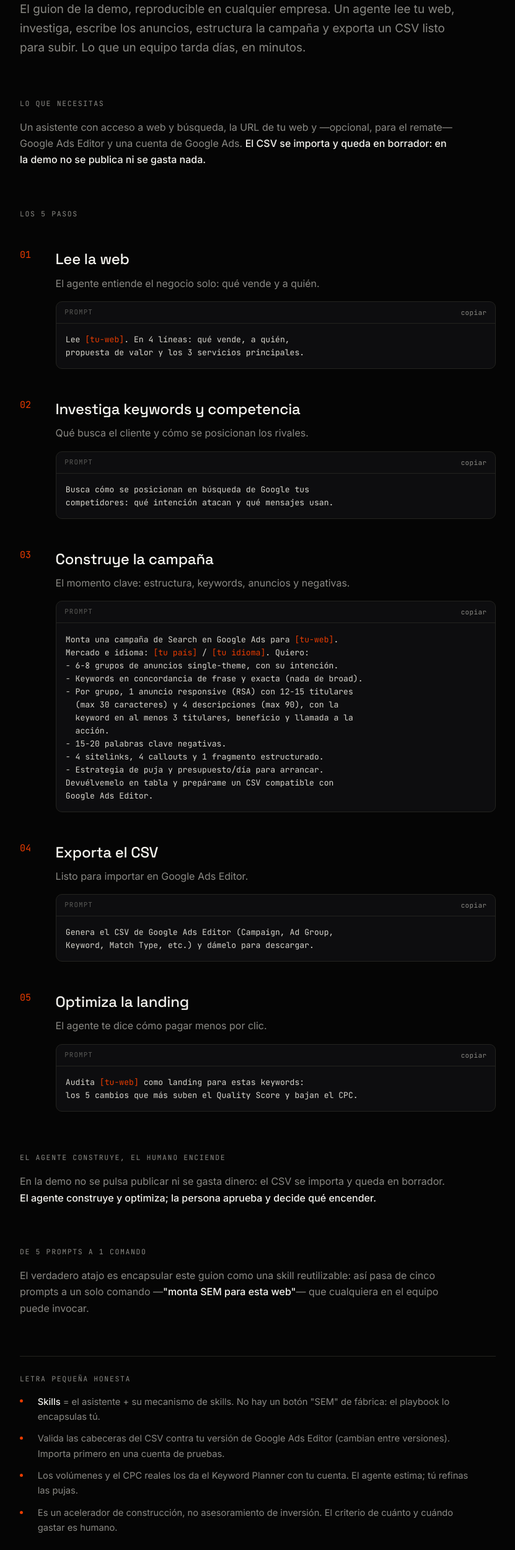
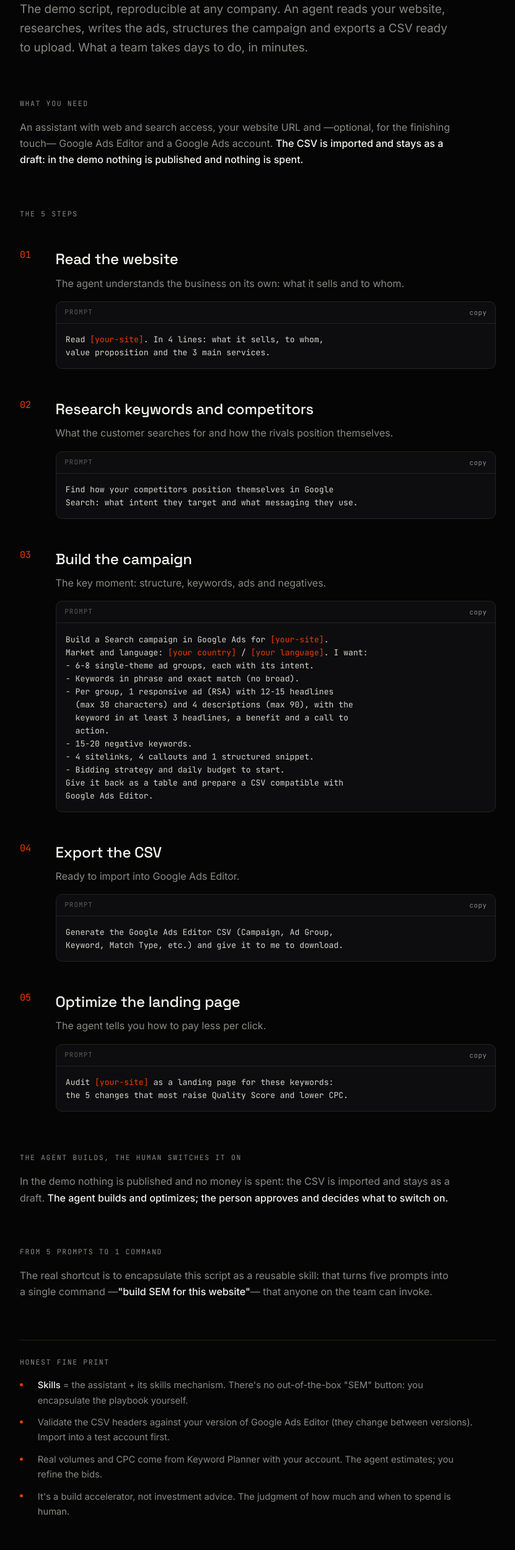
Before and after one commit to mchuecaw/enterprise-os-deck, a plain HTML site: page guide-how-its-done.html in a window 1280 px wide. Shown: the part 300-2800 px from the top of the page at 62% size, without its empty margins (224-1055 px from the left). Drawn offline with Linux system fonts and the light colour scheme.

Commit message:
Translate everything to English (deck Demo act + full guide)
- Translate Act VI / Live Demo slides (20-22) and embedded guide slide to English
- Fully translate the how-to guide; rename guia-sem-como-se-hace.html -> guide-how-its-done.html
- Update all references; match the English website

```diff
--- a/guia-sem-como-se-hace.html
+++ b/guide-how-its-done.html
@@ -1,10 +1,10 @@
 <!DOCTYPE html>
-<html lang="es">
+<html lang="en">
 <head>
 <meta charset="UTF-8">
 <meta name="viewport" content="width=device-width, initial-scale=1.0">
 <meta name="theme-color" content="#050505">
-<title>Cómo se hace — SEM con un agente, paso a paso</title>
+<title>How it's done — SEM with an agent, step by step</title>
 <link rel="preconnect" href="https://fonts.googleapis.com">
 <link rel="preconnect" href="https://fonts.gstatic.com" crossorigin>
 <link href="https://fonts.googleapis.com/css2?family=Space+Grotesk:wght@400;500;600;700&family=Inter:wght@400;500&family=JetBrains+Mono:wght@400;500&display=swap" rel="stylesheet">
@@ -85,27 +85,27 @@ a{color:var(--accent)}
 
   <div class="signal" aria-hidden="true"><span class="signal__pulse"></span></div>
 
-  <span class="eyebrow">cómo se hace</span>
-  <h1>SEM con un agente, paso a paso.</h1>
-  <p class="lead">El guion de la demo, reproducible en cualquier empresa. Un agente lee tu web, investiga, escribe los anuncios, estructura la campaña y exporta un CSV listo para subir. Lo que un equipo tarda días, en minutos.</p>
+  <span class="eyebrow">how it's done</span>
+  <h1>SEM with an agent, step by step.</h1>
+  <p class="lead">The demo script, reproducible at any company. An agent reads your website, researches, writes the ads, structures the campaign and exports a CSV ready to upload. What a team takes days to do, in minutes.</p>
 
   <div class="block">
-    <div class="block__label">Lo que necesitas</div>
-    <p>Un asistente con acceso a web y búsqueda, la URL de tu web y —opcional, para el remate— Google Ads Editor y una cuenta de Google Ads. <b>El CSV se importa y queda en borrador: en la demo no se publica ni se gasta nada.</b></p>
+    <div class="block__label">What you need</div>
+    <p>An assistant with web and search access, your website URL and —optional, for the finishing touch— Google Ads Editor and a Google Ads account. <b>The CSV is imported and stays as a draft: in the demo nothing is published and nothing is spent.</b></p>
   </div>
 
   <div class="block">
-    <div class="block__label">Los 5 pasos</div>
+    <div class="block__label">The 5 steps</div>
 
     <div class="step">
       <div class="step__n">01</div>
       <div>
-        <div class="step__t">Lee la web</div>
-        <div class="step__d">El agente entiende el negocio solo: qué vende y a quién.</div>
+        <div class="step__t">Read the website</div>
+        <div class="step__d">The agent understands the business on its own: what it sells and to whom.</div>
         <div class="prompt">
-          <div class="prompt__bar"><span class="prompt__tag">prompt</span><button class="prompt__copy" data-copy>copiar</button></div>
-          <pre>Lee <span class="ph">[tu-web]</span>. En 4 líneas: qué vende, a quién,
-propuesta de valor y los 3 servicios principales.</pre>
+          <div class="prompt__bar"><span class="prompt__tag">prompt</span><button class="prompt__copy" data-copy>copy</button></div>
+          <pre>Read <span class="ph">[your-site]</span>. In 4 lines: what it sells, to whom,
+value proposition and the 3 main services.</pre>
         </div>
       </div>
     </div>
@@ -113,12 +113,12 @@ propuesta de valor y los 3 servicios principales.</pre>
     <div class="step">
       <div class="step__n">02</div>
       <div>
-        <div class="step__t">Investiga keywords y competencia</div>
-        <div class="step__d">Qué busca el cliente y cómo se posicionan los rivales.</div>
+        <div class="step__t">Research keywords and competitors</div>
+        <div class="step__d">What the customer searches for and how the rivals position themselves.</div>
         <div class="prompt">
-          <div class="prompt__bar"><span class="prompt__tag">prompt</span><button class="prompt__copy" data-copy>copiar</button></div>
-          <pre>Busca cómo se posicionan en búsqueda de Google tus
-competidores: qué intención atacan y qué mensajes usan.</pre>
+          <div class="prompt__bar"><span class="prompt__tag">prompt</span><button class="prompt__copy" data-copy>copy</button></div>
+          <pre>Find how your competitors position themselves in Google
+Search: what intent they target and what messaging they use.</pre>
         </div>
       </div>
     </div>
@@ -126,22 +126,22 @@ competidores: qué intención atacan y qué mensajes usan.</pre>
     <div class="step">
       <div class="step__n">03</div>
       <div>
-        <div class="step__t">Construye la campaña</div>
-        <div class="step__d">El momento clave: estructura, keywords, anuncios y negativas.</div>
+        <div class="step__t">Build the campaign</div>
+        <div class="step__d">The key moment: structure, keywords, ads and negatives.</div>
         <div class="prompt">
-          <div class="prompt__bar"><span class="prompt__tag">prompt</span><button class="prompt__copy" data-copy>copiar</button></div>
-          <pre>Monta una campaña de Search en Google Ads para <span class="ph">[tu-web]</span>.
-Mercado e idioma: <span class="ph">[tu país]</span> / <span class="ph">[tu idioma]</span>. Quiero:
-- 6-8 grupos de anuncios single-theme, con su intención.
-- Keywords en concordancia de frase y exacta (nada de broad).
-- Por grupo, 1 anuncio responsive (RSA) con 12-15 titulares
-  (max 30 caracteres) y 4 descripciones (max 90), con la
-  keyword en al menos 3 titulares, beneficio y llamada a la
-  acción.
-- 15-20 palabras clave negativas.
-- 4 sitelinks, 4 callouts y 1 fragmento estructurado.
-- Estrategia de puja y presupuesto/día para arrancar.
-Devuélvemelo en tabla y prepárame un CSV compatible con
+          <div class="prompt__bar"><span class="prompt__tag">prompt</span><button class="prompt__copy" data-copy>copy</button></div>
+          <pre>Build a Search campaign in Google Ads for <span class="ph">[your-site]</span>.
+Market and language: <span class="ph">[your country]</span> / <span class="ph">[your language]</span>. I want:
+- 6-8 single-theme ad groups, each with its intent.
+- Keywords in phrase and exact match (no broad).
+- Per group, 1 responsive ad (RSA) with 12-15 headlines
+  (max 30 characters) and 4 descriptions (max 90), with the
+  keyword in at least 3 headlines, a benefit and a call to
+  action.
+- 15-20 negative keywords.
+- 4 sitelinks, 4 callouts and 1 structured snippet.
+- Bidding strategy and daily budget to start.
+Give it back as a table and prepare a CSV compatible with
 Google Ads Editor.</pre>
         </div>
       </div>
@@ -150,12 +150,12 @@ Google Ads Editor.</pre>
     <div class="step">
       <div class="step__n">04</div>
       <div>
-        <div class="step__t">Exporta el CSV</div>
-        <div class="step__d">Listo para importar en Google Ads Editor.</div>
+        <div class="step__t">Export the CSV</div>
+        <div class="step__d">Ready to import into Google Ads Editor.</div>
         <div class="prompt">
-          <div class="prompt__bar"><span class="prompt__tag">prompt</span><button class="prompt__copy" data-copy>copiar</button></div>
-          <pre>Genera el CSV de Google Ads Editor (Campaign, Ad Group,
-Keyword, Match Type, etc.) y dámelo para descargar.</pre>
+          <div class="prompt__bar"><span class="prompt__tag">prompt</span><button class="prompt__copy" data-copy>copy</button></div>
+          <pre>Generate the Google Ads Editor CSV (Campaign, Ad Group,
+Keyword, Match Type, etc.) and give it to me to download.</pre>
         </div>
       </div>
     </div>
@@ -163,40 +163,40 @@ Keyword, Match Type, etc.) y dámelo para descargar.</pre>
     <div class="step">
       <div class="step__n">05</div>
       <div>
-        <div class="step__t">Optimiza la landing</div>
-        <div class="step__d">El agente te dice cómo pagar menos por clic.</div>
+        <div class="step__t">Optimize the landing page</div>
+        <div class="step__d">The agent tells you how to pay less per click.</div>
         <div class="prompt">
-          <div class="prompt__bar"><span class="prompt__tag">prompt</span><button class="prompt__copy" data-copy>copiar</button></div>
-          <pre>Audita <span class="ph">[tu-web]</span> como landing para estas keywords:
-los 5 cambios que más suben el Quality Score y bajan el CPC.</pre>
+          <div class="prompt__bar"><span class="prompt__tag">prompt</span><button class="prompt__copy" data-copy>copy</button></div>
+          <pre>Audit <span class="ph">[your-site]</span> as a landing page for these keywords:
+the 5 changes that most raise Quality Score and lower CPC.</pre>
         </div>
       </div>
     </div>
   </div>
 
   <div class="block">
-    <div class="block__label">El agente construye, el humano enciende</div>
-    <p>En la demo no se pulsa publicar ni se gasta dinero: el CSV se importa y queda en borrador. <b>El agente construye y optimiza; la persona aprueba y decide qué encender.</b></p>
+    <div class="block__label">The agent builds, the human switches it on</div>
+    <p>In the demo nothing is published and no money is spent: the CSV is imported and stays as a draft. <b>The agent builds and optimizes; the person approves and decides what to switch on.</b></p>
   </div>
 
   <div class="block">
-    <div class="block__label">De 5 prompts a 1 comando</div>
-    <p>El verdadero atajo es encapsular este guion como una skill reutilizable: así pasa de cinco prompts a un solo comando —<b>"monta SEM para esta web"</b>— que cualquiera en el equipo puede invocar.</p>
+    <div class="block__label">From 5 prompts to 1 command</div>
+    <p>The real shortcut is to encapsulate this script as a reusable skill: that turns five prompts into a single command —<b>"build SEM for this website"</b>— that anyone on the team can invoke.</p>
   </div>
 
   <div class="fine">
-    <div class="block__label">Letra pequeña honesta</div>
+    <div class="block__label">Honest fine print</div>
     <ul>
-      <li><span><b>Skills</b> = el asistente + su mecanismo de skills. No hay un botón "SEM" de fábrica: el playbook lo encapsulas tú.</span></li>
-      <li><span>Valida las cabeceras del CSV contra tu versión de Google Ads Editor (cambian entre versiones). Importa primero en una cuenta de pruebas.</span></li>
-      <li><span>Los volúmenes y el CPC reales los da el Keyword Planner con tu cuenta. El agente estima; tú refinas las pujas.</span></li>
-      <li><span>Es un acelerador de construcción, no asesoramiento de inversión. El criterio de cuánto y cuándo gastar es humano.</span></li>
+      <li><span><b>Skills</b> = the assistant + its skills mechanism. There's no out-of-the-box "SEM" button: you encapsulate the playbook yourself.</span></li>
+      <li><span>Validate the CSV headers against your version of Google Ads Editor (they change between versions). Import into a test account first.</span></li>
+      <li><span>Real volumes and CPC come from Keyword Planner with your account. The agent estimates; you refine the bids.</span></li>
+      <li><span>It's a build accelerator, not investment advice. The judgment of how much and when to spend is human.</span></li>
     </ul>
   </div>
 
   <div class="foot">
     <span class="foot__line" aria-hidden="true"></span>
-    <span class="foot__txt">guía · paso a paso</span>
+    <span class="foot__txt">guide · step by step</span>
   </div>
 
 </div>
@@ -207,8 +207,8 @@ document.querySelectorAll(".prompt__copy").forEach(function(btn){
     var pre = btn.closest(".prompt").querySelector("pre");
     var text = pre.innerText.trim();
     navigator.clipboard.writeText(text).then(function(){
-      btn.textContent = "copiado";
-      setTimeout(function(){ btn.textContent = "copiar"; }, 1500);
+      btn.textContent = "copied";
+      setTimeout(function(){ btn.textContent = "copy"; }, 1500);
     });
   });
 });
```
Also changed, not shown: index.html (+32 -32 lines), 1 other file.
